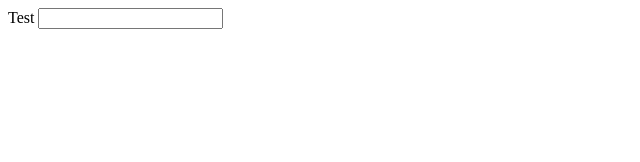
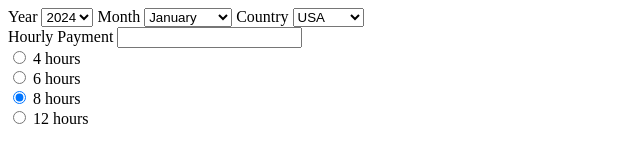
Before and after one commit to YordanovDY/basic-wage-calc, a plain HTML site: page index.html in a window 1280 px wide. Shown: the whole page, without its empty margins (0-640 px from the left). Drawn offline with Linux system fonts and the light colour scheme.

Commit message:
Added form and basic structure

```diff
--- a/index.html
+++ b/index.html
@@ -3,12 +3,49 @@
 <head>
     <meta charset="UTF-8">
     <meta name="viewport" content="width=device-width, initial-scale=1.0">
-    <title>Document</title>
+    <title>Wage Calculator</title>
 </head>
 <body>
     <form>
-        <label>Test</label>
-        <input type="text">
+        <label>Year</label>
+        <select>
+            <option value="2024">2024</option>
+            <option value="2025">2025</option>
+        </select>
+        <label>Month</label>
+        <select>
+            <option value="1">January</option>
+            <option value="2">February</option>
+            <option value="3">March</option>
+            <option value="4">April</option>
+            <option value="5">May</option>
+            <option value="6">June</option>
+            <option value="7">July</option>
+            <option value="8">August</option>
+            <option value="9">September</option>
+            <option value="10">October</option>
+            <option value="11">November</option>
+            <option value="12">December</option>
+        </select>
+        <label>Country</label>
+        <select>
+            <option value="us">USA</option>
+            <option value="fr">France</option>
+            <option value="bg">Bulgaria</option>
+        </select><br/>
+        <label>Hourly Payment</label>
+        <input type="text"><br/>
+        <input type="radio" name="hours" value="4">
+        <label>4 hours</label><br/>
+        <input type="radio" name="hours" value="6">
+        <label>6 hours</label><br/>
+        <input type="radio" name="hours" value="8" checked>
+        <label>8 hours</label><br/>
+        <input type="radio" name="hours" value="12">
+        <label>12 hours</label><br/>
     </form>
+    <label id=""></label> <!-- January 2024 has 22 working days. -->
+    <label id=""></label> <!-- 1/1/2024 - New Year's Day -->
+    <label id=""></label> <!-- With a daily payment of $12 for an 8-hour working day, you will receive $2112 at the end of the month. -->
 </body>
 </html>
```
